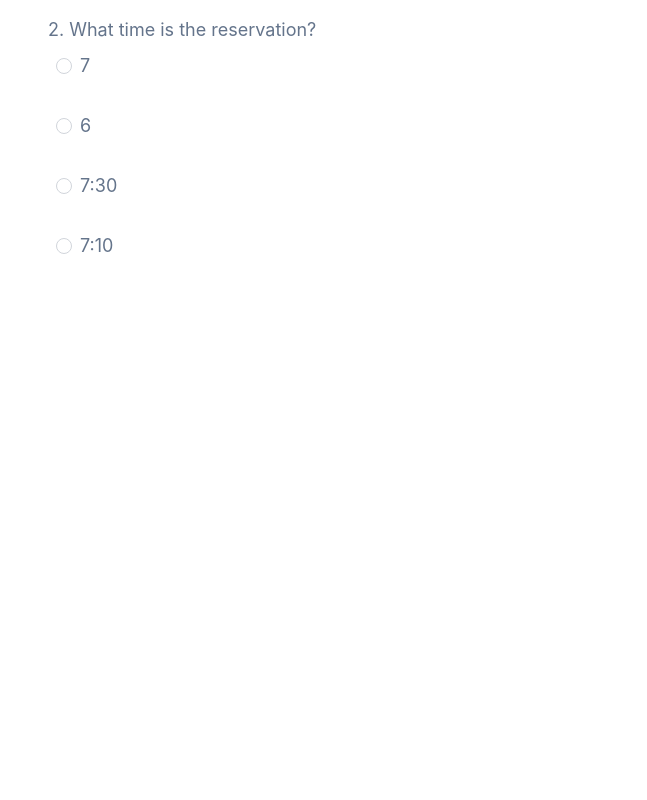
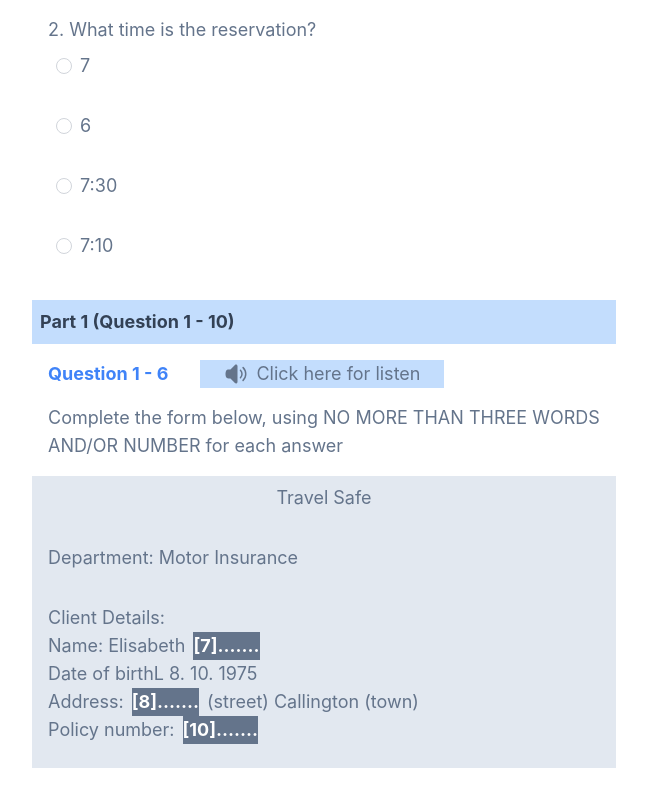
Before and after one commit to salsabilaathika-97/challenge-kobi, a React (Create React App) app: page / in a window 1280 px wide. Shown: the part 557-1357 px from the top of the page, without its empty margins (8-655 px from the left). Before the commit the page ends 889 px from the top, so only its background shows below. Built offline with nearby package versions, Linux system fonts and the light colour scheme; no server answers.

Commit message:
create part 2 section content component

```diff
--- /dev/null
+++ b/src/components/QuestionPartTwo/QuestionPartTwo.js
@@ -0,0 +1,37 @@
+import React from "react";
+
+const QuestionPartTwo = () => {
+    return (
+        <div>
+            <p class="bg-blue-200 p-2 text-slate-700">Part 1 (Question 1 - 10)</p>
+            <div class="flex flex-row">
+                <p class="text-lg p-4 text-blue-500">Question 1 - 6</p>
+                <button class="px-6 m-4 bg-blue-200 inline-flex items-center"><svg xmlns="http://www.w3.org/2000/svg" viewBox="0 0 24 24" fill="currentColor" class="w-6 h-6 mr-2">
+                    <path d="M13.5 4.06c0-1.336-1.616-2.005-2.56-1.06l-4.5 4.5H4.508c-1.141 0-2.318.664-2.66 1.905A9.76 9.76 0 001.5 12c0 .898.121 1.768.35 2.595.341 1.24 1.518 1.905 2.659 1.905h1.93l4.5 4.5c.945.945 2.561.276 2.561-1.06V4.06zM18.584 5.106a.75.75 0 011.06 0c3.808 3.807 3.808 9.98 0 13.788a.75.75 0 11-1.06-1.06 8.25 8.25 0 000-11.668.75.75 0 010-1.06z" />
+                    <path d="M15.932 7.757a.75.75 0 011.061 0 6 6 0 010 8.486.75.75 0 01-1.06-1.061 4.5 4.5 0 000-6.364.75.75 0 010-1.06z" />
+                </svg>
+                    <span class="font-normal">Click here for listen</span></button>
+            </div>
+            <p class="font-normal text-lg mb-4 px-4">Complete the form below, using NO MORE THAN THREE WORDS AND/OR NUMBER for each answer</p>
+            <div class="grid grid-cols-1 bg-slate-200 h-max font-normal p-2">
+                <p class="text-center">Travel Safe</p>
+                <p class="mt-8 ml-2">Department: Motor Insurance</p>
+                <div class="ml-2 mb-4">
+                    <p class="text-lg mt-8">Client Details: </p>
+                    <div class="flex flex-row">
+                        <p>Name: Elisabeth</p><p class="font-bold ml-2 bg-slate-500 text-white">[7].......</p>
+                    </div>
+                    <p>Date of birthL 8. 10. 1975</p>
+                    <div class="flex flex-row">
+                        <p>Address: </p><p class="font-bold mx-2 bg-slate-500 text-white">[8]....... </p><p>(street) Callington (town)</p>
+                    </div>
+                    <div class="flex flex-row">
+                        <p>Policy number: </p><p class="font-bold ml-2 bg-slate-500 text-white">[10].......</p>
+                    </div>
+                </div>
+            </div>
+        </div>
+    )
+}
+
+export default QuestionPartTwo;
--- a/src/pages/Dashboard.js
+++ b/src/pages/Dashboard.js
@@ -3,6 +3,7 @@
 import { QuestionStatus } from "../const/StaticData";
 import AudioPlayer from "../components/AudioPlayer/AudioPlayer";
 import QuestionPartOne from "../components/QuestionPartOne/QuestionPartOne";
+import QuestionPartTwo from "../components/QuestionPartTwo/QuestionPartTwo";
 
 const Dashboard = () => {
     return (
@@ -16,6 +17,7 @@
                         <AudioPlayer />
                     </div>
                     <QuestionPartOne />
+                    <QuestionPartTwo />
                 </div>
 
                 <div class="bg-slate-500 h-max p-2 text-lg text-white font-bold">
```
